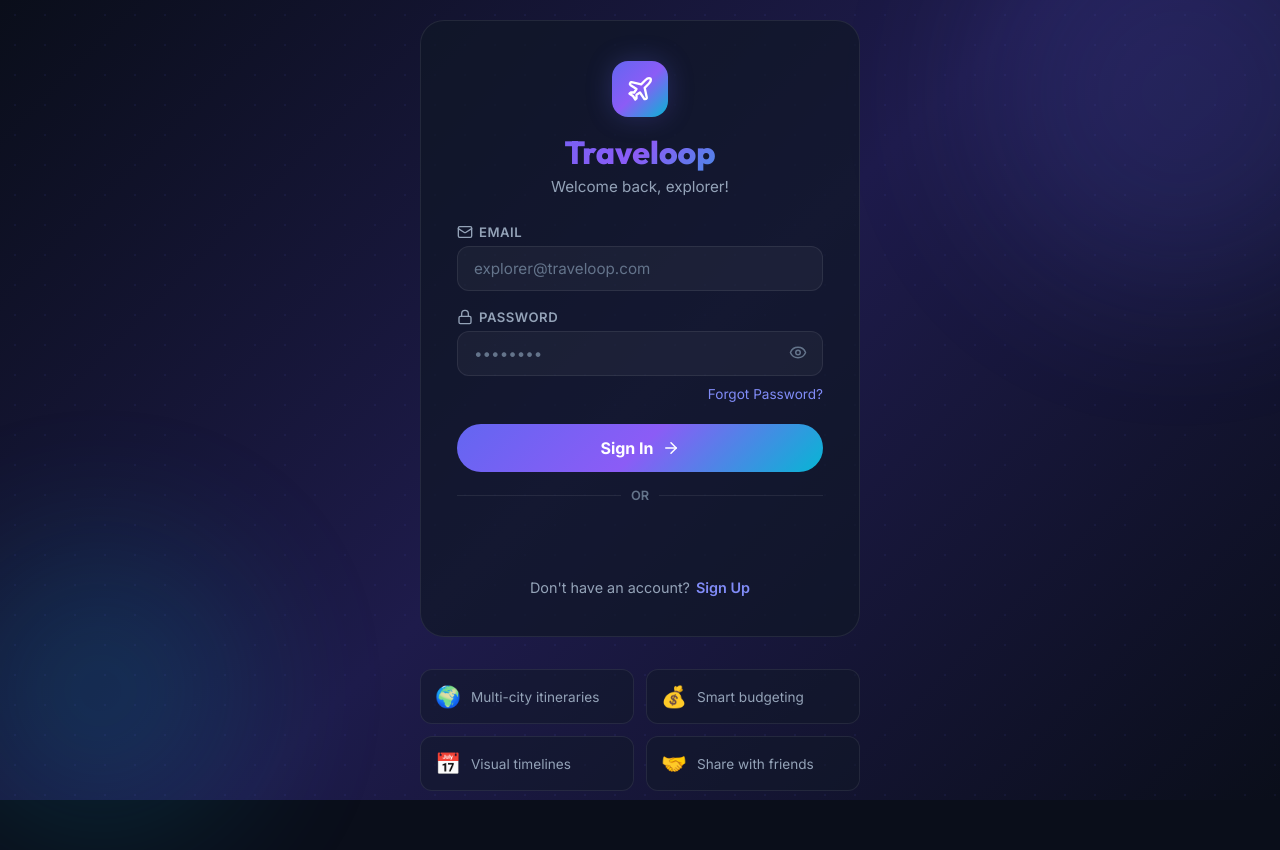
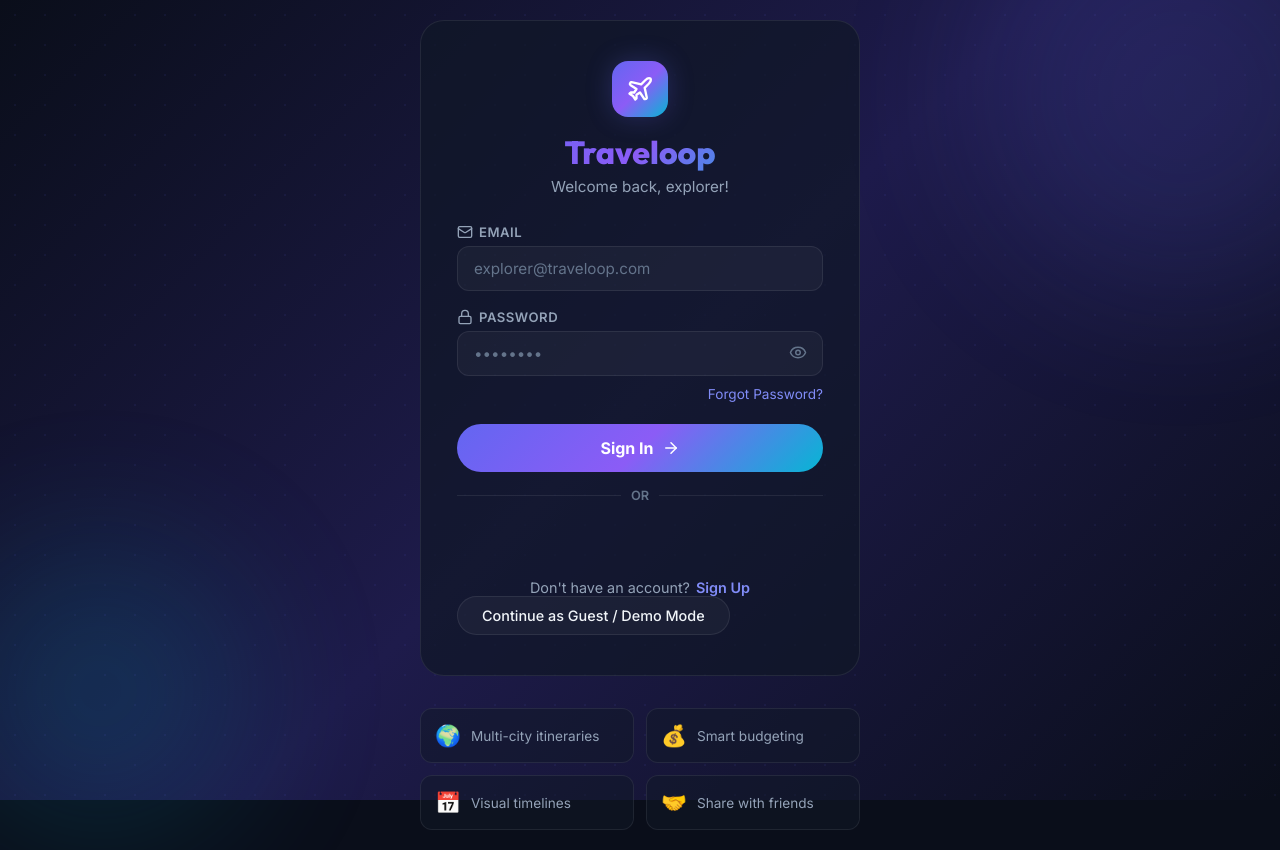
Before and after one commit to kushpatel2601/Traveloop, a React (Vite) app: page / in a window 1280 px wide. Before the commit the page ends 811 px from the top, so only its background shows below. Built offline with nearby package versions, Linux system fonts and the light colour scheme.

Commit message:
Add: Guest Access for hackathon judges

```diff
--- a/src/pages/AuthPage.jsx
+++ b/src/pages/AuthPage.jsx
@@ -132,6 +132,16 @@ export default function AuthPage() {
               {isLogin ? 'Sign Up' : 'Sign In'}
             </button>
           </div>
+
+          <div className="auth-guest-access mt-6">
+            <button className="btn-secondary w-full" onClick={() => {
+              const guestUser = { name: 'Hackathon Judge', email: 'judge@odoo.com', avatar: '👨‍⚖️', joinedAt: new Date().toISOString() };
+              dispatch({ type: 'LOGIN', payload: guestUser });
+              navigate('/dashboard');
+            }}>
+              Continue as Guest / Demo Mode
+            </button>
+          </div>
         </div>
 
         <div className="auth-features">
```
